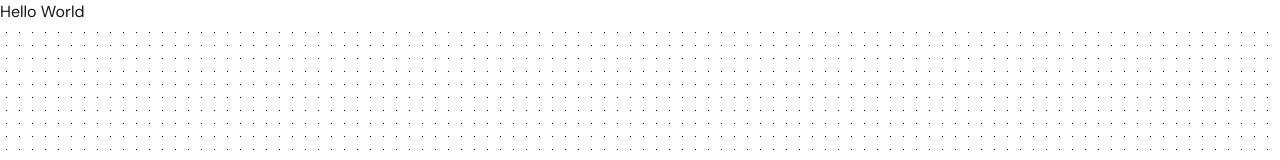
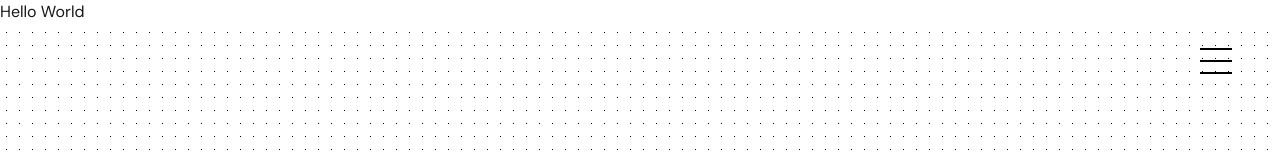
Before and after one commit to devliqht/portfolio-revamp, a Next.js app: page /about in a window 1280 px wide. Shown: the top 160 px of the page. Built offline with nearby package versions, Linux system fonts and the light colour scheme.

Commit message:
feat: moved the header from the landing page to the entire website layout

```diff
--- a/src/app/layout.tsx
+++ b/src/app/layout.tsx
@@ -1,5 +1,6 @@
 import type { Metadata } from "next";
 import "@/styles/globals.css";
+import Header from '@/components/header';
 import { dm_sans, baybayin } from '@/lib/fonts';
 
 export const metadata: Metadata = {
@@ -18,6 +19,7 @@ export default function RootLayout({
   return (
     <html lang="en" className={`${dm_sans.variable} ${baybayin.variable}`}>
       <body className="animated-dots-bg">
+        <Header />
         {children}
       </body>
     </html>
```
